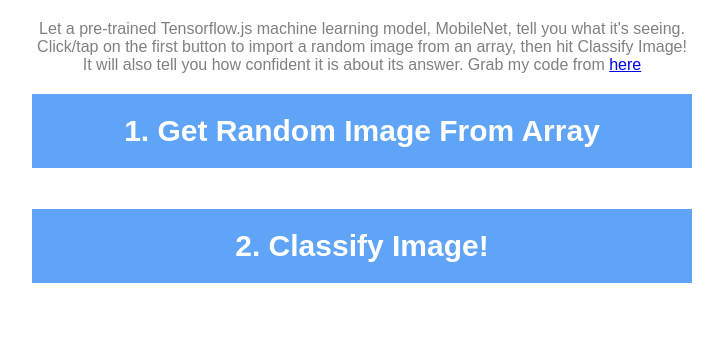
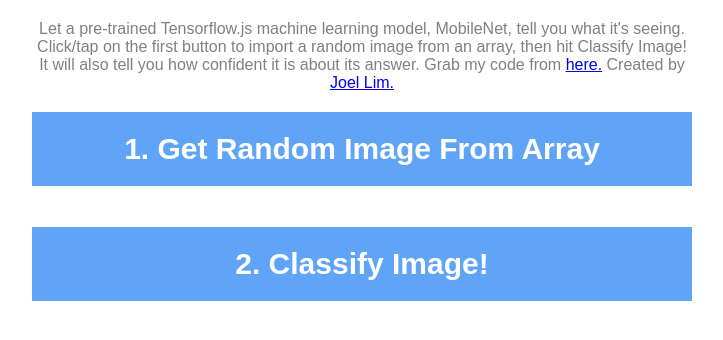
Before and after one commit to johancodes/tensorflow-image-classifier-from-array, a plain HTML site: page index.html in a window 1280 px wide. Shown: the whole page, without its empty margins (278-1001 px from the left). Drawn offline with Linux system fonts and the light colour scheme.

Commit message:
Update index.html

```diff
--- a/index.html
+++ b/index.html
@@ -4,7 +4,6 @@
 <html>
 
 <title>Classifying Images from an Array with MobileNet Pre-trained Machine Learning Model</title>
-
 
 <head>
 
@@ -75,7 +74,7 @@
 
     <div id="console">
 
-        <p>Let a pre-trained Tensorflow.js machine learning model, MobileNet, tell you what it's seeing. Click/tap on the first button to import a random image from an array, then hit Classify Image! It will also tell you how confident it is about its answer. Grab my code from <a href="https://github.com/misterlimcodes/tensorflow-image-classifier-from-array ">here</a></p>
+        <p>Let a pre-trained Tensorflow.js machine learning model, MobileNet, tell you what it's seeing. Click/tap on the first button to import a random image from an array, then hit Classify Image! It will also tell you how confident it is about its answer. Grab my code from <a href="https://github.com/misterlimcodes/tensorflow-image-classifier-from-array ">here.</a> Created by <a href="http://joellim.squarespace.com/">Joel Lim.</a></p>
 
         <div><button id="imgBtn">1. Get Random Image From Array</button></div>
 
```
